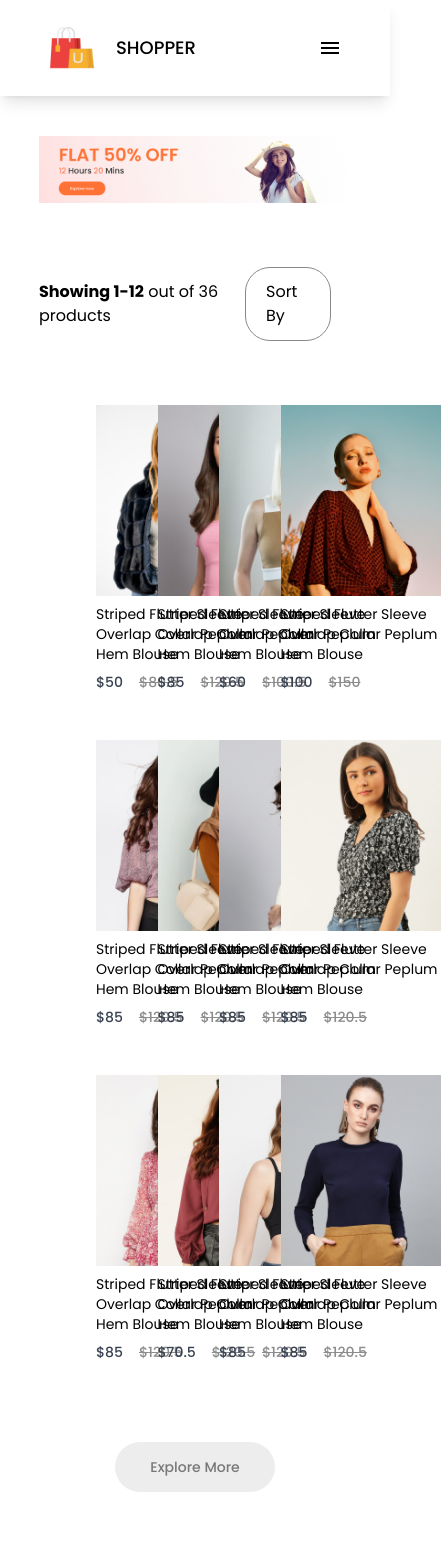
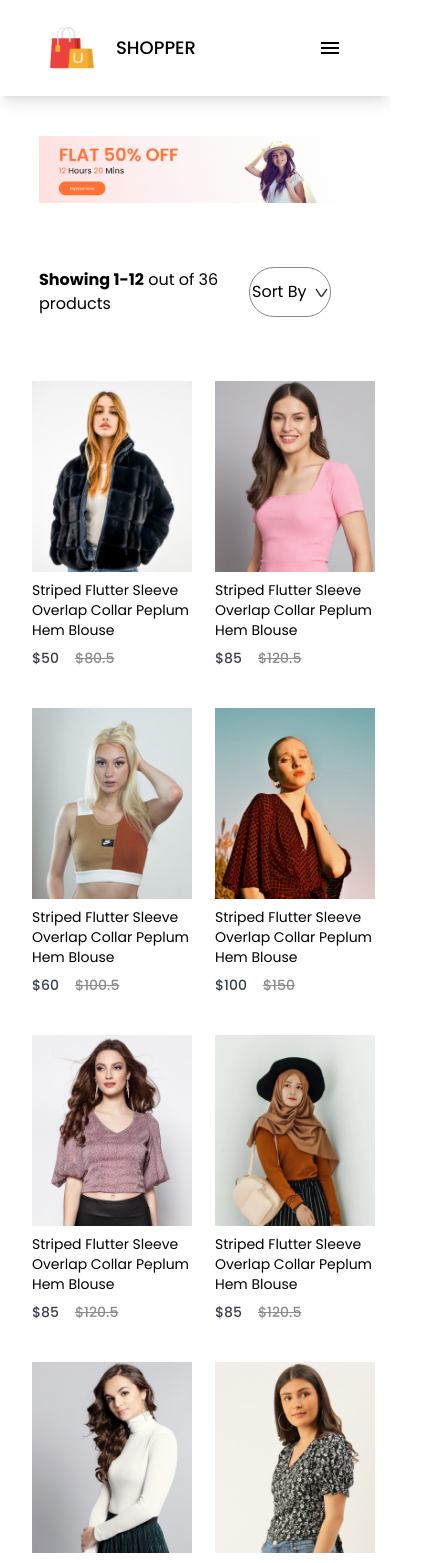
Before and after one commit to ChamodDulanjana/Shopper, a React (Vite) app: page /women in a window 390 px wide. Shown: the top 1563 px of the page, 441 px wide, since content can reach past the window. Built offline with nearby package versions, Linux system fonts and the light colour scheme.

Commit message:
Make shop category page responsive

```diff
--- a/src/component/item/Item.tsx
+++ b/src/component/item/Item.tsx
@@ -19,7 +19,7 @@ const Item = ({id, image, name, new_price, old_price }: Props) => {
                 behavior: 'auto'  // Optional: 'auto' or 'smooth'
             });
         }}>
-            <div className="w-56  hover:transition duration-600 hover:scale-105 cursor-pointer max-[640px]:w-48 max-[523px]:w-40">
+            <div className="w-56 transition duration-450 hover:scale-105 cursor-pointer max-[640px]:w-48 max-[523px]:w-40">
                 <img src={image} alt=""/>
                 <p className="mt-2 text-sm">{name}</p>
                 <div className="flex gap-4 mt-2">
--- a/src/component/navbar/Navbar.tsx
+++ b/src/component/navbar/Navbar.tsx
@@ -91,7 +91,7 @@ const Navbar:React.FC = () => {
 
             <div
                 ref={sideMenuRef}
-                className="bg-pink-200 w-[270px] h-[60%] absolute right-[-270px] top-24 rounded-l-3xl hidden">
+                className="bg-pink-200 w-[270px] h-[60%] absolute right-[-270px] top-24 rounded-l-3xl hidden z-50">
                 <ul
                     className="flex flex-col items-center gap-0 list-none text-[#626262] font-medium mt-10 text-[15px]">
                     <li onClick={() => setMenu("shop")}
--- a/src/pages/ShopCategory.tsx
+++ b/src/pages/ShopCategory.tsx
@@ -13,22 +13,23 @@ const ShopCategory = ({banner, category}:ShopCategoryProps) => {
     const {allProduct} = useContext(ShopContext);
     return (
         <div>
-            <img src={banner} className="w-[80%] block m-10 mb-0 mx-auto"/>
+            <img src={banner} className="w-[80%] block m-10 mb-0 mx-auto "/>
 
-            <div className="flex justify-center items-center w-full">
+            <div className="flex justify-center items-center w-full max-[524px]:">
                 <div className="flex my-16 justify-between items-center w-[80%]">
                     <p>
                         <span className="font-bold">Showing 1-12</span> out of 36 products
                     </p>
-                    <div className="px-5 py-3 rounded-[25px] border-[1px] border-[#888] mr-5">
-                        <p>Sort By </p>
-                        {/*<img src={dropDown_icon}/>*/}
+                    <div className="w-[100px] h-[50px] rounded-[25px] border-[1px] border-[#888] mr-5 justify-center
+                    items-center flex gap-2 cursor-pointer">
+                        Sort By
+                        <img src={dropDown_icon}/>
                     </div>
                 </div>
             </div>
 
             <div className="flex justify-center items-center w-full">
-                <div className="grid grid-cols-4 mb-20 mx-24  gap-12">
+                <div className="grid grid-cols-4 mb-20 mx-8 gap-12 items-center justify-center max-[1200px]:grid-cols-3 max-[920px]:grid-cols-2 max-[523px]:gap-10">
                     {allProduct.map((item, index) => {
                         if (category === item.category) {
                             return <Item key={index} id={item.id} image={item.image as string} name={item.name}
@@ -40,7 +41,8 @@ const ShopCategory = ({banner, category}:ShopCategoryProps) => {
                 </div>
             </div>
             <div className="flex justify-center items-center m-auto w-[160px] h-[50px] rounded-[75px] bg-[#ededed]
-            text-[#787878] text-sm font-medium cursor-pointer active:text-[13px] mb-20 active:transition duration-500">
+            text-[#787878] text-sm font-medium cursor-pointer active:text-[13px] mb-20 active:transition duration-500
+            max-[640px]:w-[140px] max-[640px]:h-[45px]">
                 Explore More
             </div>
 
```
